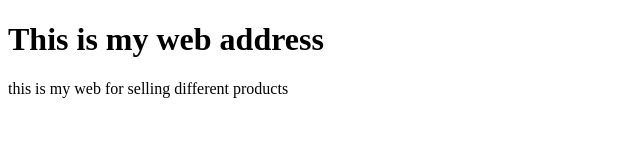
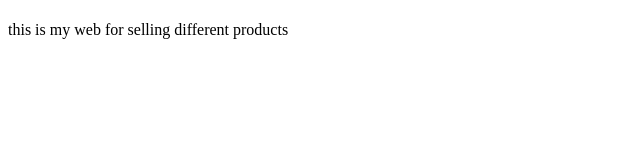
Before and after one commit to AbdalsalamAbakar/practice.github, a plain HTML site: page index.htm in a window 1280 px wide. Shown: the whole page, without its empty margins (0-640 px from the left). Drawn offline with Linux system fonts and the light colour scheme.

Commit message:
Update index.htm

```diff
--- a/index.htm
+++ b/index.htm
@@ -6,7 +6,7 @@
     <title>Document</title>
 </head>
 <body>
-    <h1>This is my web address</h1>
+    <h1></h1>
     <p>this is my web for selling different products</p>
 </body>
 </html>
```
